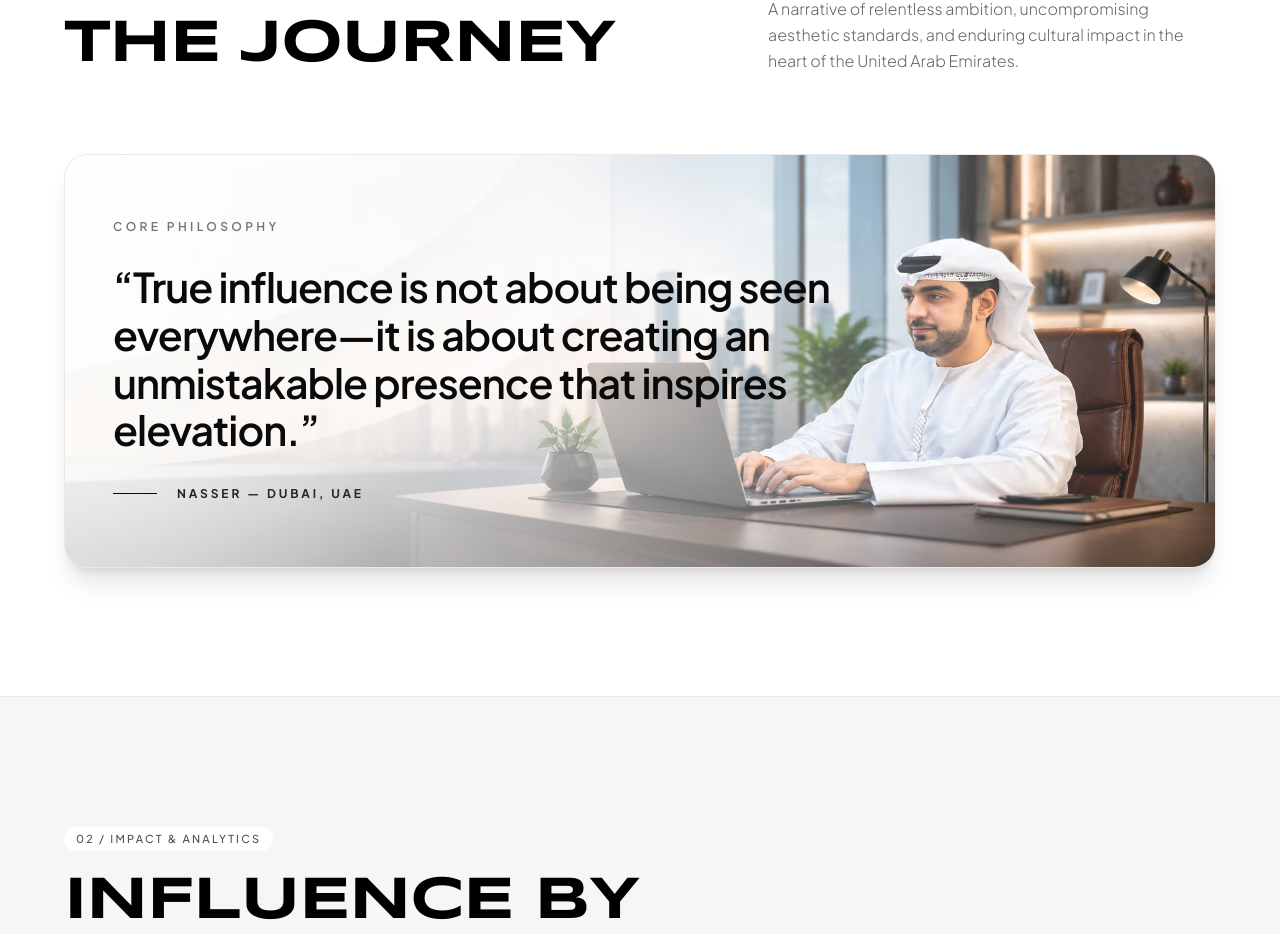
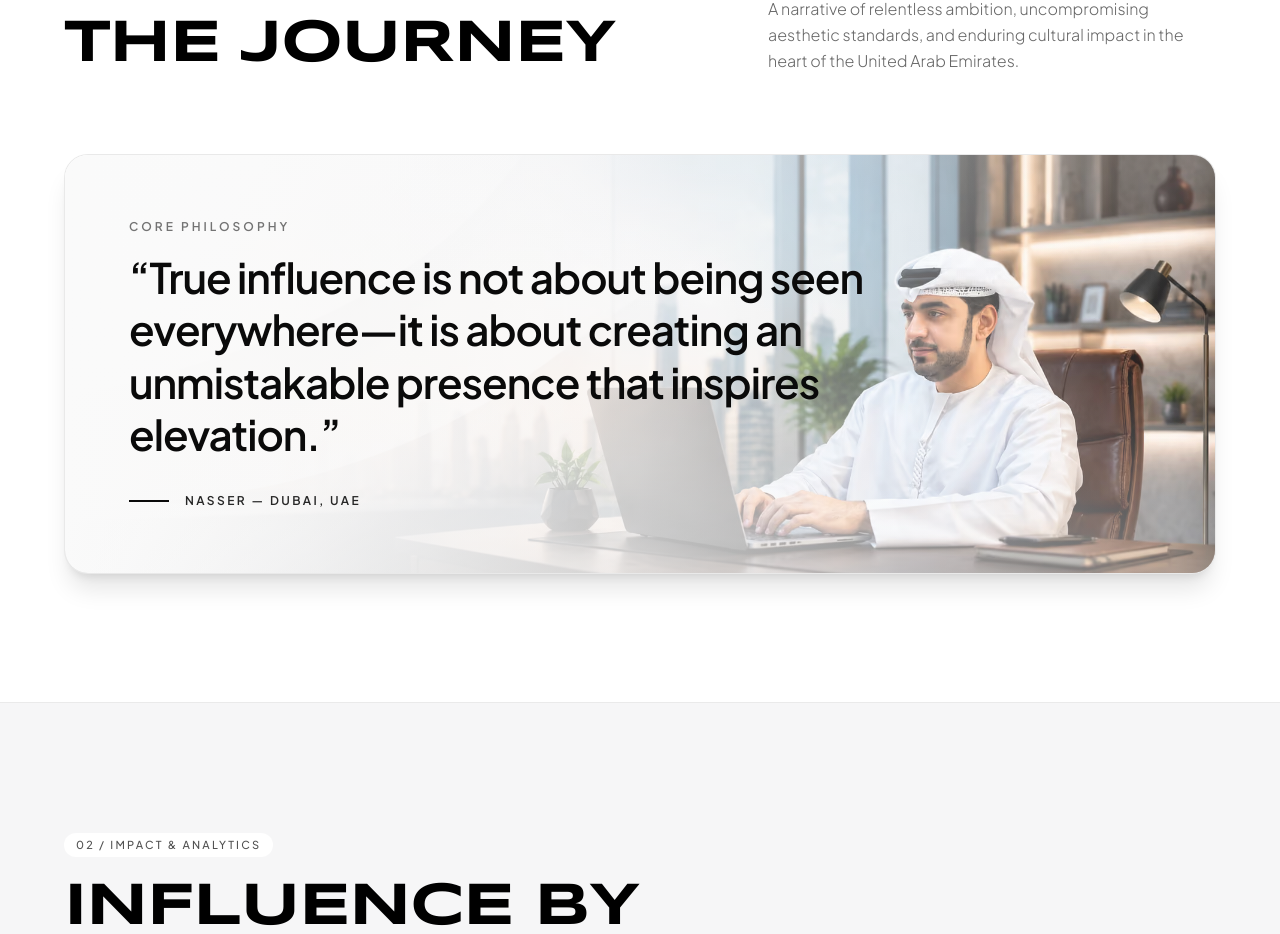
Before and after one commit to TidjioIris07/nasser__janzal_portfolio, a Next.js app: page / in a window 1280 px wide. Shown: the part 1220-2154 px from the top of the page. Built offline with nearby package versions, Linux system fonts and the light colour scheme.

Commit message:
Implement Quote card ui

```diff
--- a/components/Journey.tsx
+++ b/components/Journey.tsx
@@ -90,128 +90,108 @@ const Journey = () => {
       <div
         className="
           relative
-            h-91.25
-            w-full
           overflow-hidden
           rounded-3xl
           border
           border-neutral-200/80
           bg-neutral-50
-            shadow-[0_20px_25px_-5px_rgba(0,0,0,0.10),0_8px_10px_-6px_rgba(0,0,0,0.10)]
-            sm:h-100
-            md:h-107.5
-            lg:h-103.5
-            xl:h-103.5
+          p-8
+          text-neutral-950
+          shadow-xl
+          sm:p-12
+          md:p-16
         "
       >
         {/* Background Image */}
+        <div className="pointer-events-none absolute inset-0 z-0">
           <Image
             src="/images/deskPhoto.avif"
-            alt="Nasser working at his desk in Dubai"
+            alt="Nasser Seated with Laptop"
             fill
             priority={false}
-            sizes="100vw"
+            sizes="(max-width: 1440px) 100vw, 1440px"
             className="
-              object-fill
+              object-cover
               object-right
+              opacity-95
+              md:object-top-right
             "
           />
 
-          {/* Gradient Overlay */}
+          {/* Horizontal Gradient */}
           <div
             className="
               absolute
               inset-0
               bg-linear-to-r
-              from-white
-              from-0%
-              via-white
-              via-70%
-              to-white/10
-              to-100%
-              opacity-60
-              sm:via-white/95
-              sm:via-58%
-              md:via-white/90
-              md:via-50%
-              lg:via-white/92
-              lg:via-42%
+              from-neutral-50
+              via-neutral-50/80
+              to-transparent
+              sm:via-neutral-50/65
             "
           />
 
-          {/* Card Content */}
+          {/* Vertical Gradient */}
           <div
             className="
-              relative
-              z-10
-              flex
-              h-full
-              w-full
-              items-center
-              p-7
-              sm:p-10
-              md:p-12
+              absolute
+              inset-0
+              bg-linear-to-t
+              from-neutral-50/40
+              via-transparent
+              to-neutral-50/20
             "
-          >
-            <div className="max-w-190">
-              <blockquote
-                className="
-                  font-sans
-                  text-[27px]
-                  font-semibold
-                  leading-[1.16]
-                  tracking-tight
-                  text-neutral-950
-                  sm:text-[30px]
-                  md:text-[34px]
-                  lg:text-[39px]
-                  xl:text-[41px]
-                "
-              >
+          />
+        </div>
+
+        {/* Card Content */}
+        <div className="relative z-10 max-w-4xl">
           <span
             className="
-                    mb-7
+              mb-4
               block
-                    text-[11px]
+              text-xs
               font-semibold
               uppercase
-                    tracking-[0.28em]
+              tracking-[0.25em]
               text-neutral-500
-                    sm:text-xs
             "
           >
             Core Philosophy
           </span>
 
-                &ldquo;True influence is not about being seen everywhere—it is
-                about creating an unmistakable presence that inspires
-                elevation.&rdquo;
-
-                <div
+          <blockquote
             className="
-                    mt-7
-                    flex
-                    items-center
-                    gap-4
-                    sm:mt-8
-                    sm:gap-5
+              font-sans
+              text-2xl
+              font-semibold
+              leading-snug
+              tracking-tight
+              text-neutral-950
+              sm:text-3xl
+              sm:leading-tight
+              md:text-4xl
+              lg:text-[42px]
             "
           >
-                  <div className="h-px w-10 shrink-0 bg-neutral-950 sm:w-11" />
+            “True influence is not about being seen everywhere—it is about
+            creating an unmistakable presence that inspires elevation.”
+          </blockquote>
+
+          <div className="mt-8 flex items-center gap-4">
+            <div className="h-0.5 w-10 bg-neutral-950" />
 
             <span
               className="
                 text-xs
-                      font-bold
+                font-semibold
                 uppercase
-                      tracking-[0.24em]
+                tracking-[0.2em]
                 text-neutral-800
               "
             >
               Nasser — Dubai, UAE
             </span>
-                </div>
-              </blockquote>
           </div>
         </div>
       </div>
```
Lines whose indentation alone changed are shown as unchanged.
